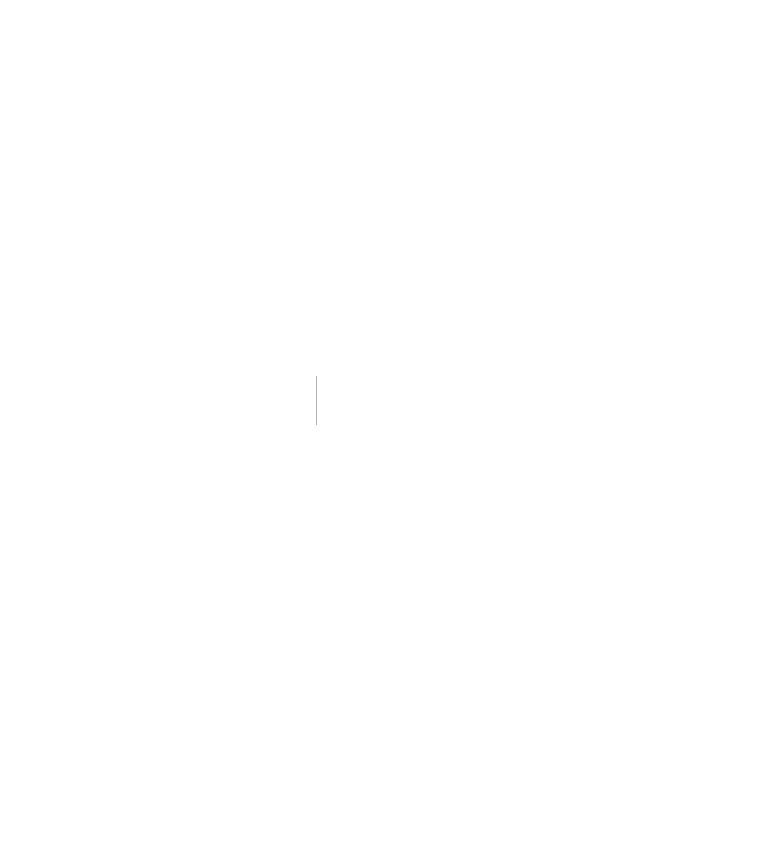
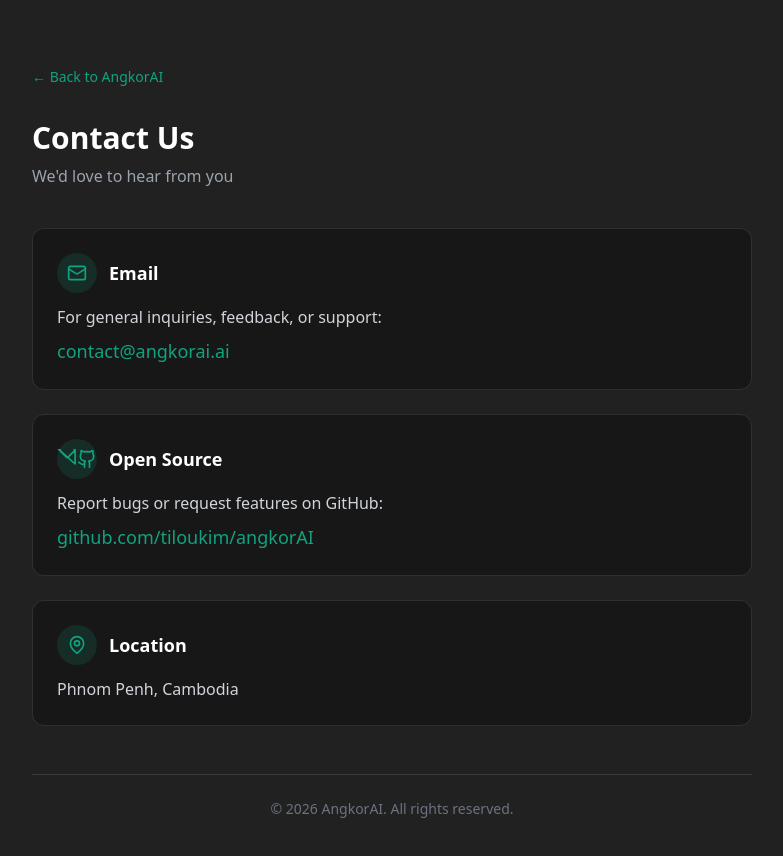
Before and after one commit to tiloukim/angkorAI, a Next.js app: page /contact in a window 1280 px wide. Before the commit this address had no page. Shown: the top 856 px of the page, without its empty margins (248-1031 px from the left). Before the commit the page ends 800 px from the top, so only its background shows below. Built offline with nearby package versions, Linux system fonts and the light colour scheme.

Commit message:
Add contact page
Co-Authored-By: Claude Opus 4.6 <noreply@anthropic.com>

```diff
--- /dev/null
+++ b/app/contact/page.tsx
@@ -0,0 +1,65 @@
+import type { Metadata } from 'next'
+import Link from 'next/link'
+
+export const metadata: Metadata = {
+  title: 'Contact — AngkorAI',
+  description: 'Get in touch with the AngkorAI team.',
+}
+
+export default function ContactPage() {
+  return (
+    <div className="min-h-screen bg-[#212121] text-white">
+      <div className="max-w-3xl mx-auto px-6 py-16">
+        <Link href="/" className="text-[#10a37f] text-sm hover:underline">
+          &larr; Back to AngkorAI
+        </Link>
+
+        <h1 className="text-3xl font-bold mt-8 mb-2">Contact Us</h1>
+        <p className="text-[#9ca3af] mb-10">We&apos;d love to hear from you</p>
+
+        <div className="space-y-6">
+          <div className="bg-[#171717] border border-white/10 rounded-xl p-6">
+            <div className="flex items-center gap-3 mb-3">
+              <div className="w-10 h-10 rounded-full bg-[#10a37f]/15 flex items-center justify-center">
+                <svg xmlns="http://www.w3.org/2000/svg" width="20" height="20" viewBox="0 0 24 24" fill="none" stroke="#10a37f" strokeWidth="2" strokeLinecap="round" strokeLinejoin="round"><rect width="20" height="16" x="2" y="4" rx="2"/><path d="m22 7-8.97 5.7a1.94 1.94 0 0 1-2.06 0L2 7"/></svg>
+              </div>
+              <h2 className="text-lg font-semibold">Email</h2>
+            </div>
+            <p className="text-[#d1d5db] mb-2">For general inquiries, feedback, or support:</p>
+            <a href="mailto:contact@angkorai.ai" className="text-[#10a37f] hover:underline text-lg">
+              contact@angkorai.ai
+            </a>
+          </div>
+
+          <div className="bg-[#171717] border border-white/10 rounded-xl p-6">
+            <div className="flex items-center gap-3 mb-3">
+              <div className="w-10 h-10 rounded-full bg-[#10a37f]/15 flex items-center justify-center">
+                <svg xmlns="http://www.w3.org/2000/svg" width="20" height="20" viewBox="0 0 24 24" fill="none" stroke="#10a37f" strokeWidth="2" strokeLinecap="round" strokeLinejoin="round"><path d="M21.73 18-8-8.73a.94.94 0 0 0 0-1.41L4.27 0l-1.41 1.41 8.73 8.73a.94.94 0 0 0 1.41 0L21.73 1.41z" /><path d="m22 2-1.41-1.41" /></svg>
+                <svg xmlns="http://www.w3.org/2000/svg" width="20" height="20" viewBox="0 0 24 24" fill="none" stroke="#10a37f" strokeWidth="2" strokeLinecap="round" strokeLinejoin="round"><path d="M15 22v-4a4.8 4.8 0 0 0-1-3.5c3 0 6-2 6-5.5.08-1.25-.27-2.48-1-3.5.28-1.15.28-2.35 0-3.5 0 0-1 0-3 1.5-2.64-.5-5.36-.5-8 0C6 2 5 2 5 2c-.3 1.15-.3 2.35 0 3.5A5.403 5.403 0 0 0 4 9c0 3.5 3 5.5 6 5.5-.39.49-.68 1.05-.85 1.65-.17.6-.22 1.23-.15 1.85v4"/><path d="M9 18c-4.51 2-5-2-7-2"/></svg>
+              </div>
+              <h2 className="text-lg font-semibold">Open Source</h2>
+            </div>
+            <p className="text-[#d1d5db] mb-2">Report bugs or request features on GitHub:</p>
+            <a href="https://github.com/tiloukim/angkorAI" target="_blank" rel="noopener noreferrer" className="text-[#10a37f] hover:underline text-lg">
+              github.com/tiloukim/angkorAI
+            </a>
+          </div>
+
+          <div className="bg-[#171717] border border-white/10 rounded-xl p-6">
+            <div className="flex items-center gap-3 mb-3">
+              <div className="w-10 h-10 rounded-full bg-[#10a37f]/15 flex items-center justify-center">
+                <svg xmlns="http://www.w3.org/2000/svg" width="20" height="20" viewBox="0 0 24 24" fill="none" stroke="#10a37f" strokeWidth="2" strokeLinecap="round" strokeLinejoin="round"><path d="M20 10c0 6-8 12-8 12s-8-6-8-12a8 8 0 0 1 16 0Z"/><circle cx="12" cy="10" r="3"/></svg>
+              </div>
+              <h2 className="text-lg font-semibold">Location</h2>
+            </div>
+            <p className="text-[#d1d5db]">Phnom Penh, Cambodia</p>
+          </div>
+        </div>
+
+        <div className="border-t border-white/10 mt-12 pt-6 text-center text-[#6b7280] text-sm">
+          &copy; {new Date().getFullYear()} AngkorAI. All rights reserved.
+        </div>
+      </div>
+    </div>
+  )
+}
```
